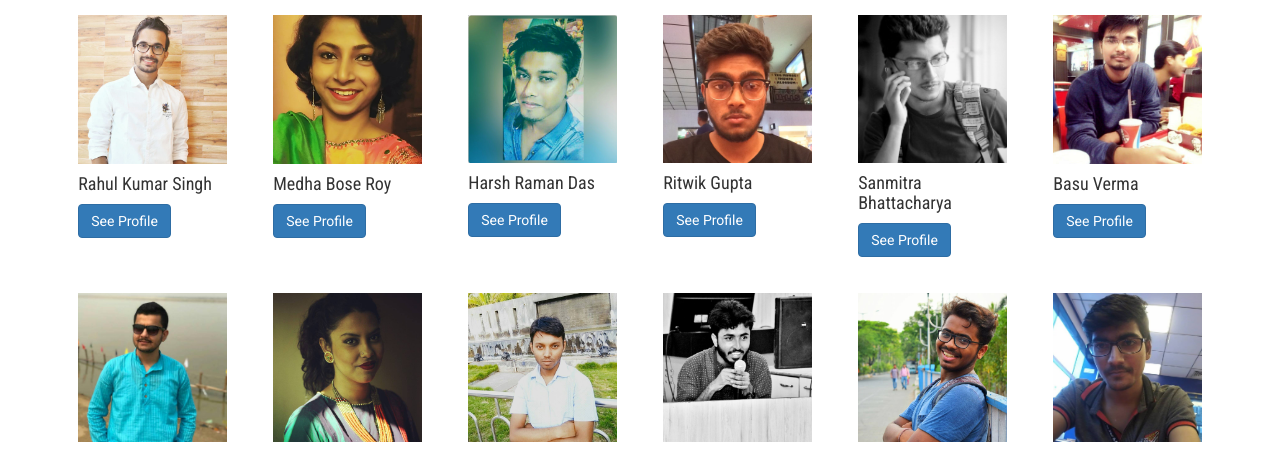
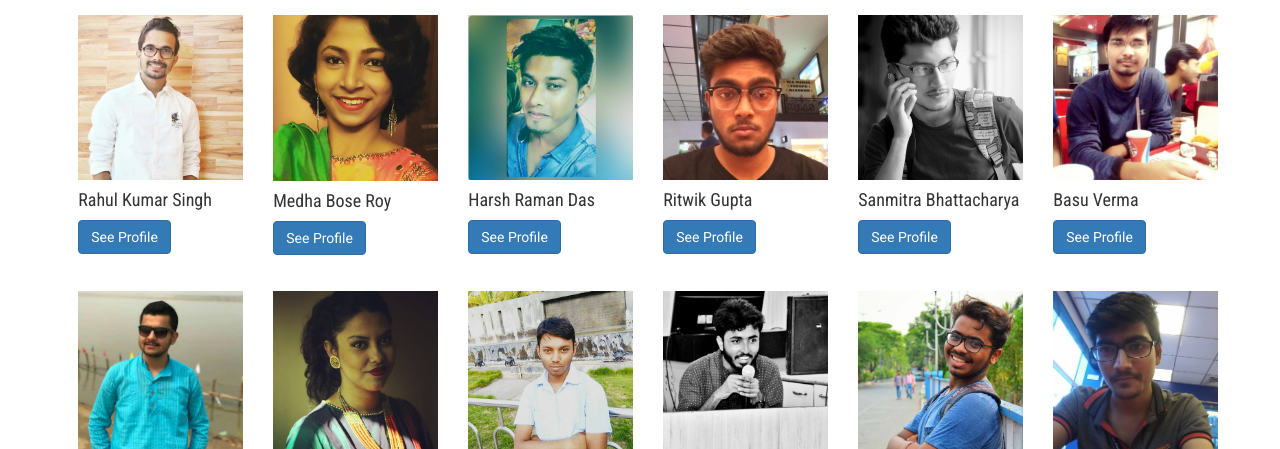
Before and after one commit to d-punk-tj/ciictisl.github.io, a plain HTML site: page team.html in a window 1280 px wide. Shown: the part 343-792 px from the top of the page. Drawn offline with Linux system fonts and the light colour scheme; files whose address does not match are found by name; a web font is replaced by a local one.

Commit message:
Update style.css

```diff
--- a/css/style.css
+++ b/css/style.css
@@ -3,6 +3,10 @@
 @import url(http://fonts.googleapis.com/css?family=Glegoo);
 body {
   font-family: "Roboto", sans-serif;
+}
+
+.card{
+  box-sizing: initial !important;
 }
 
 h1, h2, h3, h4, h5, h6 {
```
